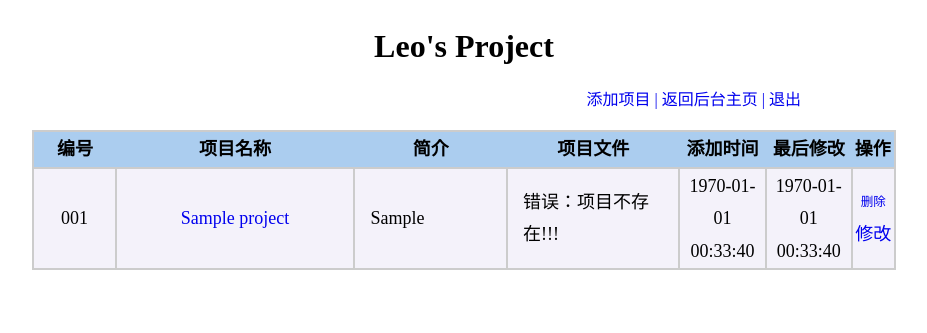
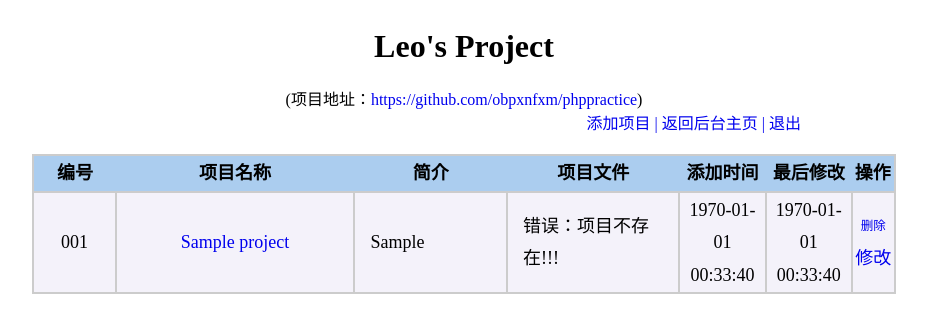
Before and after one commit to obpxnfxm/phppractice, a PHP site: page /admin/project.php in a window 1280 px wide. Shown: the top 333 px of the page, without its empty margins (191-1118 px from the left). Run offline with PHP 8.4, Linux system fonts and the light colour scheme; the visitor is signed in with stand-in values (Sample User, id 1); tables that the repository leaves empty or names only in its code hold one stand-in row (values such as "Sample post").

Commit message:
Add git address in main pages

```diff
--- a/admin/project.php
+++ b/admin/project.php
@@ -5,7 +5,7 @@ echo <<<theEnd
 <head>
 	<meta http-equiv="Content-Type" content="text/html; charset=utf-8">
 	<link rel="stylesheet" href="../css/main.css" />
-	<title>添加项目列表</title>
+	<title>项目列表</title>
 </head>
 <body>
 theEnd;
@@ -18,6 +18,7 @@ theEnd;
 	} else {
 		echo <<<theEnd
 		<h1>Leo's Project</h1>
+		<div align="center">(项目地址：<a href="https://github.com/obpxnfxm/phppractice">https://github.com/obpxnfxm/phppractice</a>)</div>
 		<div class="projadd">
 			<a href="addform.php">添加项目 | </a>
 			<a href="index.php">返回后台主页 | </a>
--- a/index.php
+++ b/index.php
@@ -6,6 +6,7 @@
 	</head>
 	<body>
 		<h1>Leo's Project</h1>
+		<div align="center">(项目地址：<a href="https://github.com/obpxnfxm/phppractice">https://github.com/obpxnfxm/phppractice</a>)</div>
 		<div class="mainpage">
 			<a href="admin">后台管理</a>
 		</div>
```
